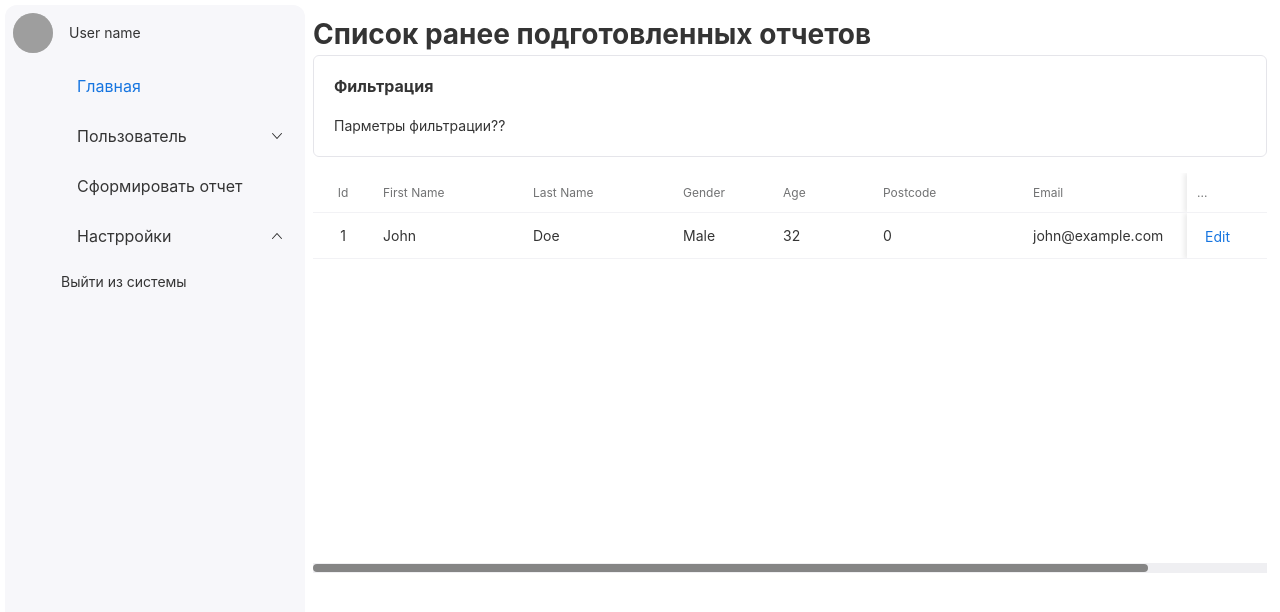
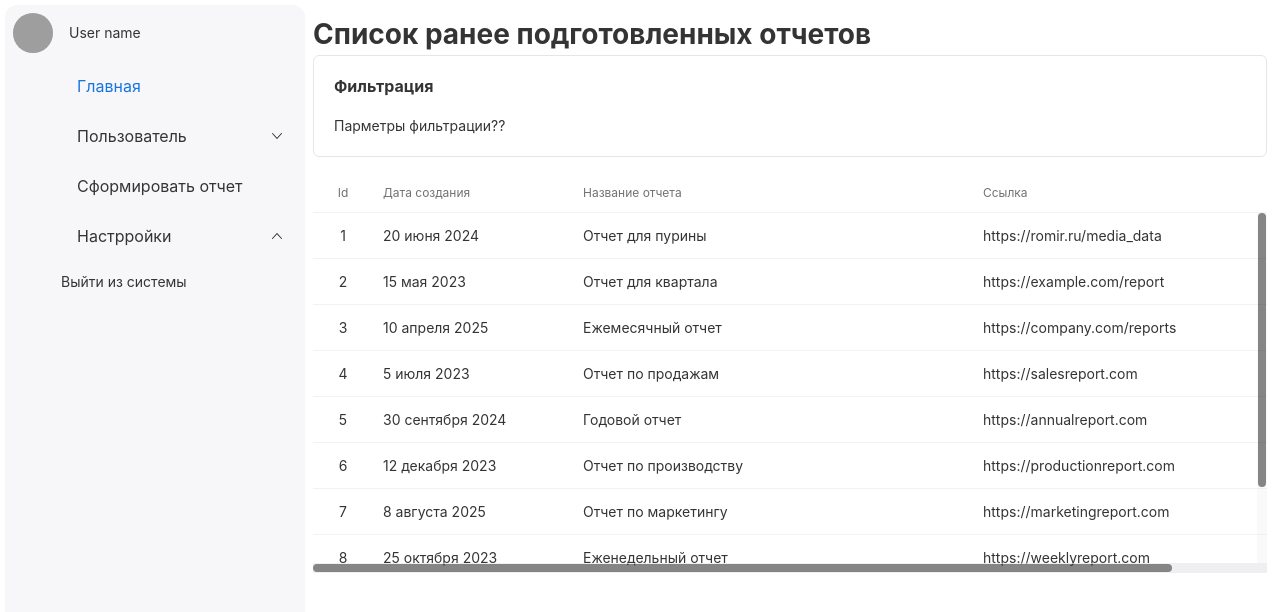
Before and after one commit to Capsonchik/roomer-sindicat, a React (Create React App) app: page /main/reportList in a window 1280 px wide. Shown: the top 612 px of the page. Built offline with nearby package versions, Linux system fonts and the light colour scheme; grey boxes are pictures that could not be loaded; some icons are missing; the HTML template or start-up script is replaced by a standard one.

Commit message:
правки таблицы

```diff
--- a/src/components/report/reportList/ReportList.jsx
+++ b/src/components/report/reportList/ReportList.jsx
@@ -1,19 +1,8 @@
-import {Button, Panel, Table} from "rsuite";
-
+import {Panel, Table} from "rsuite";
+import {data} from "../../../consts/tableData";
 const { Column, HeaderCell, Cell } = Table;
 
-const data = [
-  {
-    id: 1,
-    firstName: "John",
-    lastName: "Doe",
-    gender: "Male",
-    age: 32,
-    postcode: 222-222,
-    email: "john@example.com",
 
-  }
-]
 
 export const ReportList = () => {
   return (
@@ -34,46 +23,21 @@ export const ReportList = () => {
           <Cell dataKey="id" />
         </Column>
 
-        <Column width={150}>
-          <HeaderCell>First Name</HeaderCell>
-          <Cell dataKey="firstName" />
+        <Column width={200}>
+          <HeaderCell>Дата создания</HeaderCell>
+          <Cell dataKey="startDate" />
         </Column>
 
-        <Column width={150}>
-          <HeaderCell>Last Name</HeaderCell>
-          <Cell dataKey="lastName" />
+        <Column width={400}>
+          <HeaderCell>Название отчета</HeaderCell>
+          <Cell dataKey="reportName" />
         </Column>
 
-        <Column width={100}>
-          <HeaderCell>Gender</HeaderCell>
-          <Cell dataKey="gender" />
+        <Column width={400}>
+          <HeaderCell>Ссылка</HeaderCell>
+          <Cell dataKey="link"/>
         </Column>
 
-        <Column width={100}>
-          <HeaderCell>Age</HeaderCell>
-          <Cell dataKey="age" />
-        </Column>
-
-        <Column width={150}>
-          <HeaderCell>Postcode</HeaderCell>
-          <Cell dataKey="postcode" />
-        </Column>
-
-        <Column width={300}>
-          <HeaderCell>Email</HeaderCell>
-          <Cell dataKey="email" />
-        </Column>
-        <Column width={80} fixed="right">
-          <HeaderCell>...</HeaderCell>
-
-          <Cell style={{ padding: '6px' }}>
-            {rowData => (
-              <Button appearance="link" onClick={() => alert(`id:${rowData.id}`)}>
-                Edit
-              </Button>
-            )}
-          </Cell>
-        </Column>
       </Table>
     </div>
   );
--- /dev/null
+++ b/src/consts/tableData.js
@@ -0,0 +1,92 @@
+export const data = [
+  {
+    id: 1,
+    startDate: "20 июня 2024",
+    lastName: "Doe",
+    reportName: "Отчет для пурины",
+    link: 'https://romir.ru/media_data',
+    postcode: '222-222',
+    email: "john@example.com",
+  },
+  {
+    id: 2,
+    startDate: "15 мая 2023",
+    lastName: "Smith",
+    reportName: "Отчет для квартала",
+    link: 'https://example.com/report',
+    postcode: '123-456',
+    email: "smith@example.com",
+  },
+  {
+    id: 3,
+    startDate: "10 апреля 2025",
+    lastName: "Johnson",
+    reportName: "Ежемесячный отчет",
+    link: 'https://company.com/reports',
+    postcode: '987-654',
+    email: "johnson@example.com",
+  },
+  {
+    id: 4,
+    startDate: "5 июля 2023",
+    lastName: "Brown",
+    reportName: "Отчет по продажам",
+    link: 'https://salesreport.com',
+    postcode: '111-222',
+    email: "brown@example.com",
+  },
+  {
+    id: 5,
+    startDate: "30 сентября 2024",
+    lastName: "Williams",
+    reportName: "Годовой отчет",
+    link: 'https://annualreport.com',
+    postcode: '333-444',
+    email: "williams@example.com",
+  },
+  {
+    id: 6,
+    startDate: "12 декабря 2023",
+    lastName: "Jones",
+    reportName: "Отчет по производству",
+    link: 'https://productionreport.com',
+    postcode: '555-666',
+    email: "jones@example.com",
+  },
+  {
+    id: 7,
+    startDate: "8 августа 2025",
+    lastName: "Taylor",
+    reportName: "Отчет по маркетингу",
+    link: 'https://marketingreport.com',
+    postcode: '777-888',
+    email: "taylor@example.com",
+  },
+  {
+    id: 8,
+    startDate: "25 октября 2023",
+    lastName: "Martinez",
+    reportName: "Еженедельный отчет",
+    link: 'https://weeklyreport.com',
+    postcode: '999-000',
+    email: "martinez@example.com",
+  },
+  {
+    id: 9,
+    startDate: "17 ноября 2024",
+    lastName: "Garcia",
+    reportName: "Отчет о финансах",
+    link: 'https://financialreport.com',
+    postcode: '123-789',
+    email: "garcia@example.com",
+  },
+  {
+    id: 10,
+    startDate: "3 марта 2025",
+    lastName: "Rodriguez",
+    reportName: "Квартальный отчет по клиентам",
+    link: 'https://clientreport.com',
+    postcode: '456-789',
+    email: "rodriguez@example.com",
+  }
+];
```
